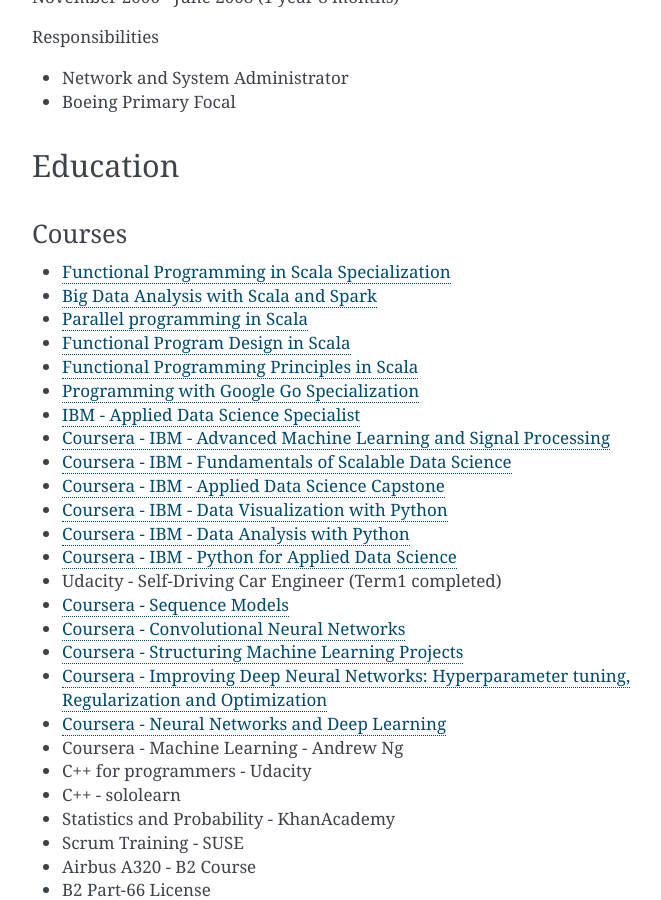
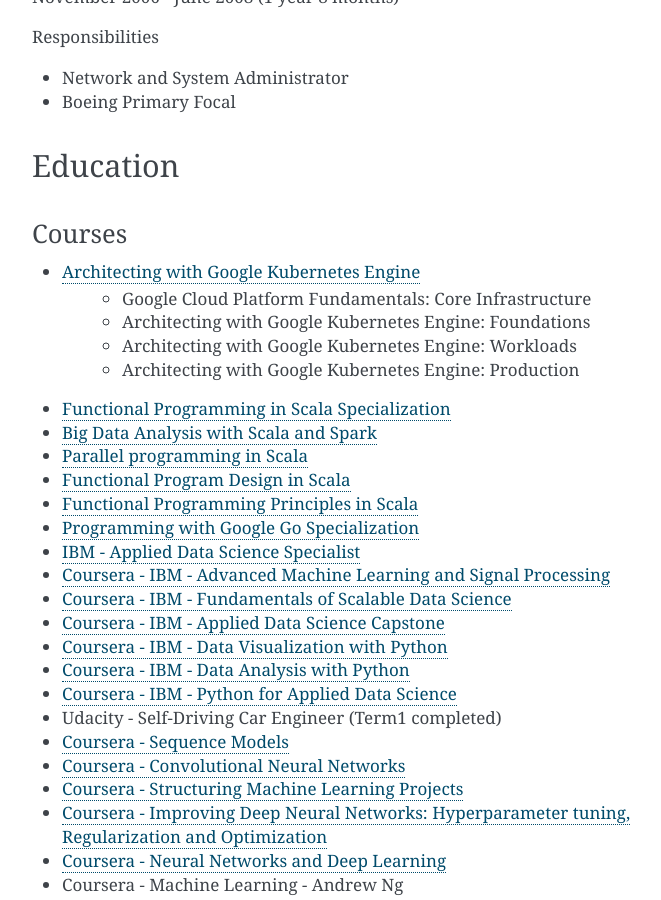
Before and after one commit to dincamihai/dincamihai.github.io, a Sphinx documentation site: the page built from source/index.rst, in a window 1280 px wide and 900 px high, scrolled down 5509 px. Shown: the whole window, without its empty margins (388-1049 px from the left). Built offline with Sphinx 7.4.7, drawn with Linux system fonts in a browser that asks for light colours.

Commit message:
Update index.rst

```diff
--- a/source/index.rst
+++ b/source/index.rst
@@ -236,6 +236,11 @@
 
 Courses
 ^^^^^^^
+* `Architecting with Google Kubernetes Engine <https://www.coursera.org/account/accomplishments/specialization/WVZF64YJJJ3B>`_
+    - Google Cloud Platform Fundamentals: Core Infrastructure
+    - Architecting with Google Kubernetes Engine: Foundations
+    - Architecting with Google Kubernetes Engine: Workloads
+    - Architecting with Google Kubernetes Engine: Production
 * `Functional Programming in Scala Specialization <https://www.coursera.org/account/accomplishments/specialization/Z5UYPKG4EF7K>`_
 * `Big Data Analysis with Scala and Spark <https://www.coursera.org/account/accomplishments/verify/8HY38CR7PNYH>`_
 * `Parallel programming in Scala <https://www.coursera.org/account/accomplishments/certificate/M82E6AVGYLGZ>`_
```
